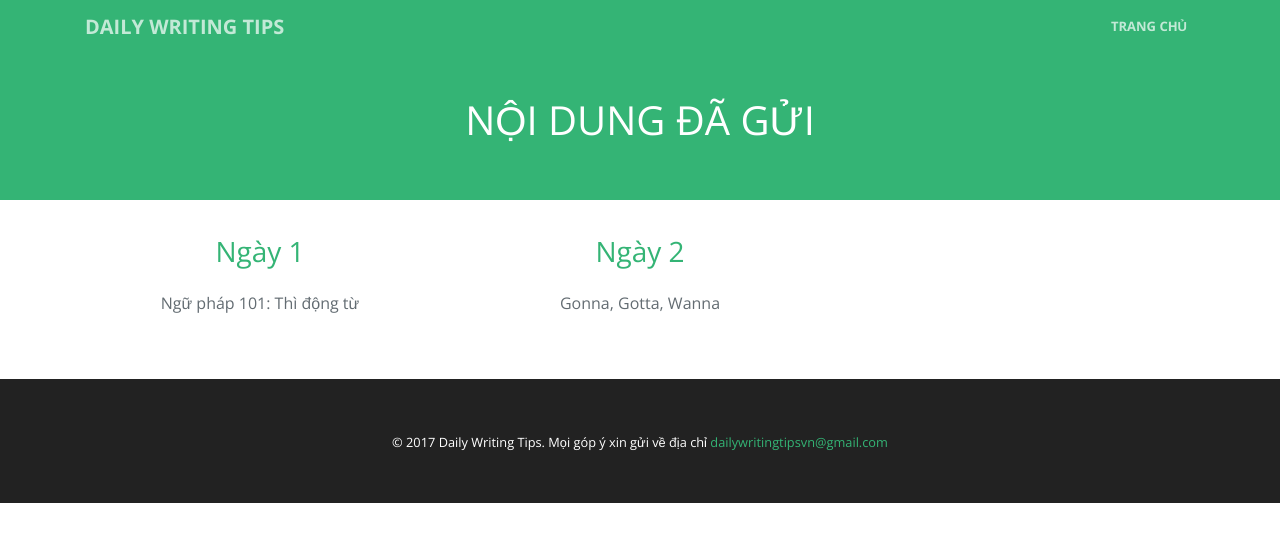
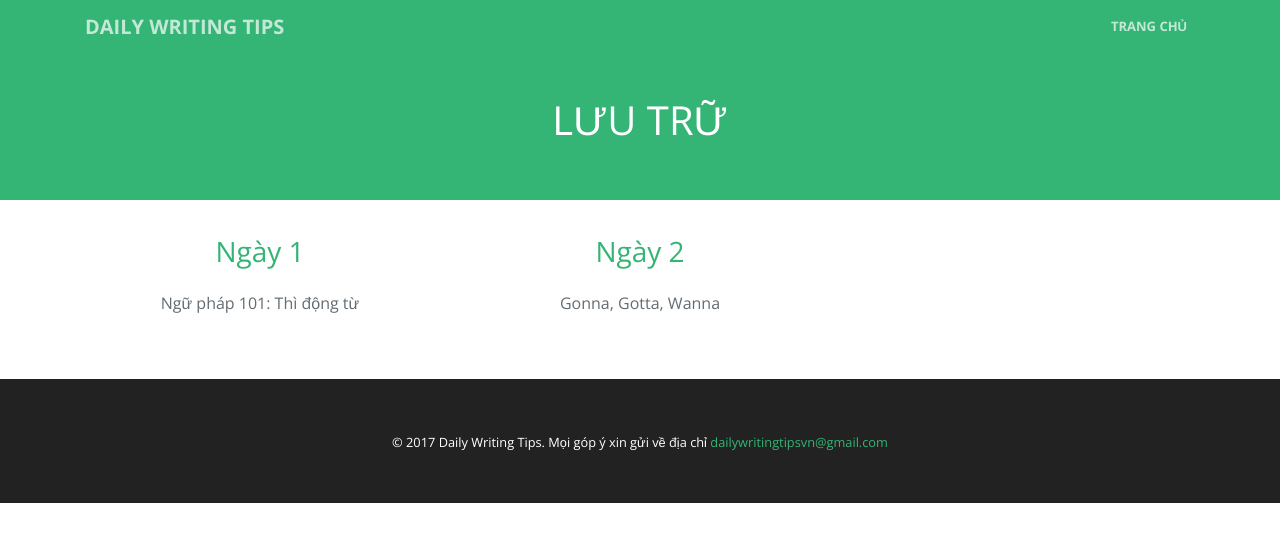
Before and after one commit to nghong/daily-writing-tips, a website: page archive/index.html in a window 1280 px wide. Drawn offline with nearby package versions, Linux system fonts and the light colour scheme.

Commit message:
Minor updated

```diff
--- a/archive/index.html
+++ b/archive/index.html
@@ -88,7 +88,7 @@
     <div class="container">
       <div class="row">
         <div class="col-lg-8 offset-lg-2 text-center pt-5">
-          <h1 class="section-heading text-white">NỘI DUNG ĐÃ GỬI</h1>
+          <h1 class="section-heading text-white">LƯU TRỮ</h1>
         </div>
       </div>
     </div>
```
